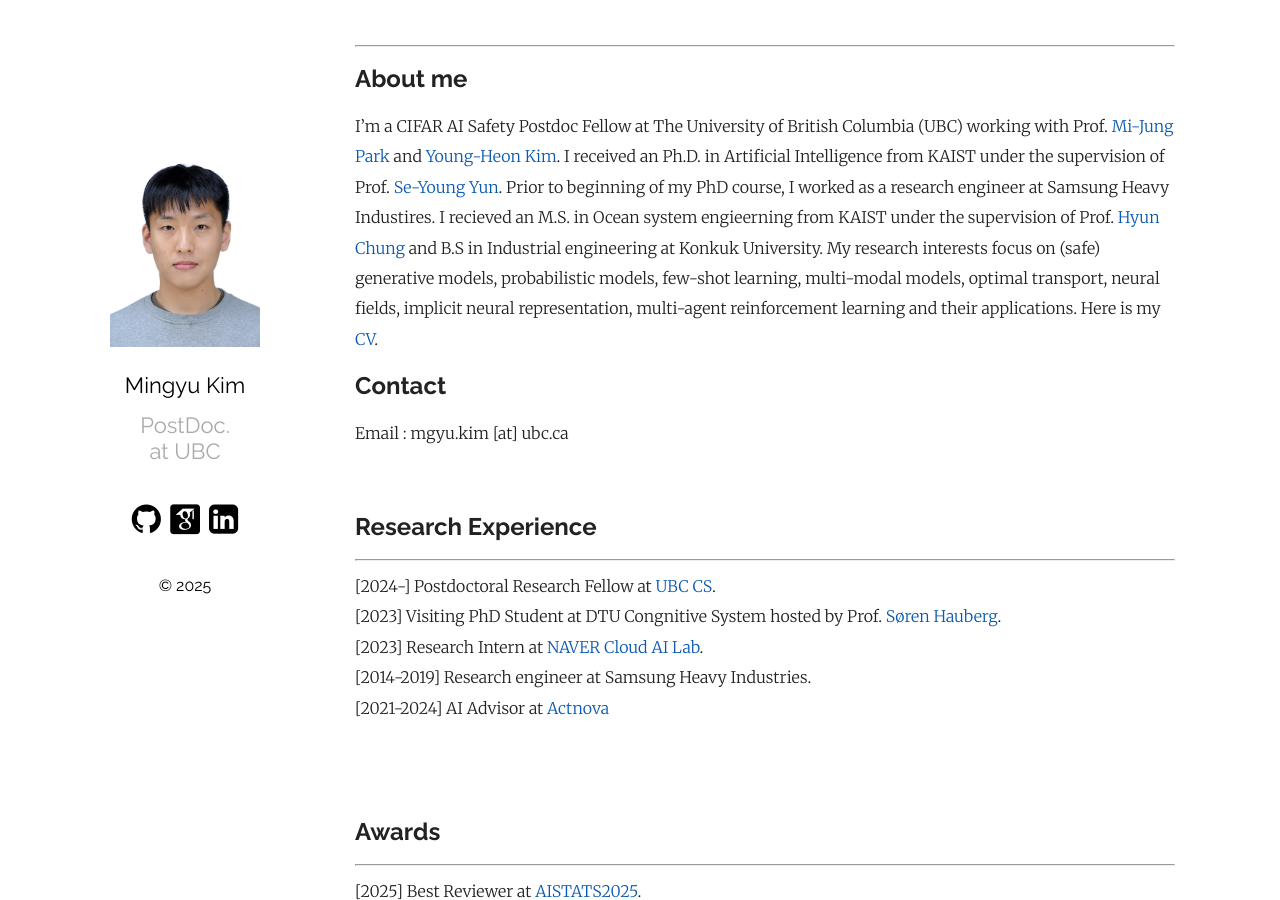
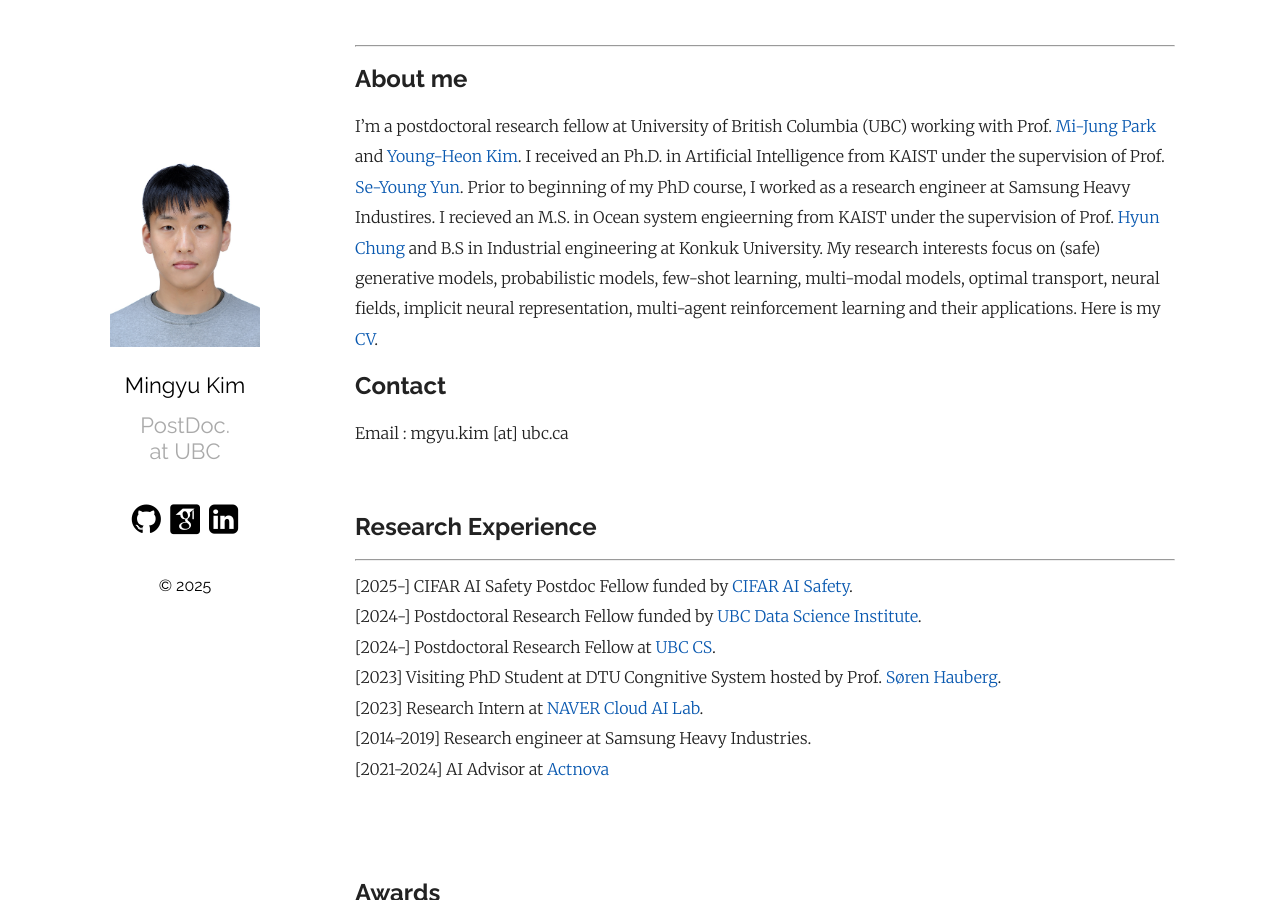
Before and after one commit to MingyuKim87/MingyuKim87.github.io, a Jekyll site: the page built from index.md, in a window 1280 px wide and 900 px high. Built offline with Jekyll 4.4.1, drawn with Linux system fonts in a browser that asks for light colours; some web fonts are replaced.

Commit message:
Update index.md

```diff
--- a/index.md
+++ b/index.md
@@ -6,7 +6,7 @@ layout: page
 
 ## About me
 
-I’m a CIFAR AI Safety Postdoc Fellow at The University of British Columbia (UBC) working with Prof. [Mi-Jung Park][mijung-park] and [Young-Heon Kim][youngheon-kim]. I received an Ph.D. in Artificial Intelligence from KAIST under the supervision of Prof. [Se-Young Yun][seyoung-yun]. Prior to beginning of my PhD course, I worked as a research engineer at Samsung Heavy Industires. I recieved an M.S. in Ocean system engieerning from KAIST under the supervision of Prof. [Hyun Chung][hyun-chung] and B.S in Industrial engineering at Konkuk University. My research interests focus on (safe) generative models, probabilistic models, few-shot learning, multi-modal models, optimal transport, neural fields, implicit neural representation, multi-agent reinforcement learning and their applications. Here is my [CV].
+I’m a postdoctoral research fellow at University of British Columbia (UBC) working with Prof. [Mi-Jung Park][mijung-park] and [Young-Heon Kim][youngheon-kim]. I received an Ph.D. in Artificial Intelligence from KAIST under the supervision of Prof. [Se-Young Yun][seyoung-yun]. Prior to beginning of my PhD course, I worked as a research engineer at Samsung Heavy Industires. I recieved an M.S. in Ocean system engieerning from KAIST under the supervision of Prof. [Hyun Chung][hyun-chung] and B.S in Industrial engineering at Konkuk University. My research interests focus on (safe) generative models, probabilistic models, few-shot learning, multi-modal models, optimal transport, neural fields, implicit neural representation, multi-agent reinforcement learning and their applications. Here is my [CV].
 
 ## Contact
 
@@ -17,6 +17,8 @@ Email : mgyu.kim [at] ubc.ca
 ## Research Experience
 <hr>
 
+[2025-] CIFAR AI Safety Postdoc Fellow funded by [CIFAR AI Safety][cifar_ai_safety].
+[2024-] Postdoctoral Research Fellow funded by [UBC Data Science Institute][ubcdsi].
 [2024-] Postdoctoral Research Fellow at [UBC CS][ubccs].
 [2023] Visiting PhD Student at DTU Congnitive System hosted by Prof. [Søren Hauberg][soren].
 [2023] Research Intern at [NAVER Cloud AI Lab][naverai].
@@ -212,4 +214,6 @@ Journal of the Society of Korea Industrial and Systems Engineering (*Domestic*),
 [ellis]: https://ellis.eu/phd-postdoc
 [AISTATS2025_review]: https://aistats.org/aistats2025/awards.html
 [ubccs]: https://www.cs.ubc.ca/people/mingyu-kim
+[ubcdsi]: https://dsi.ubc.ca/expertise/postdocs
+[cifar_ai_safety]: https://cifar.ca/cifarnews/2025/06/04/cifar-announces-first-ai-safety-catalyst-grants-under-new-national-program/
 [naverai]: https://naver-career.gitbook.io/en/positions/ai-ml/generation-research
```
